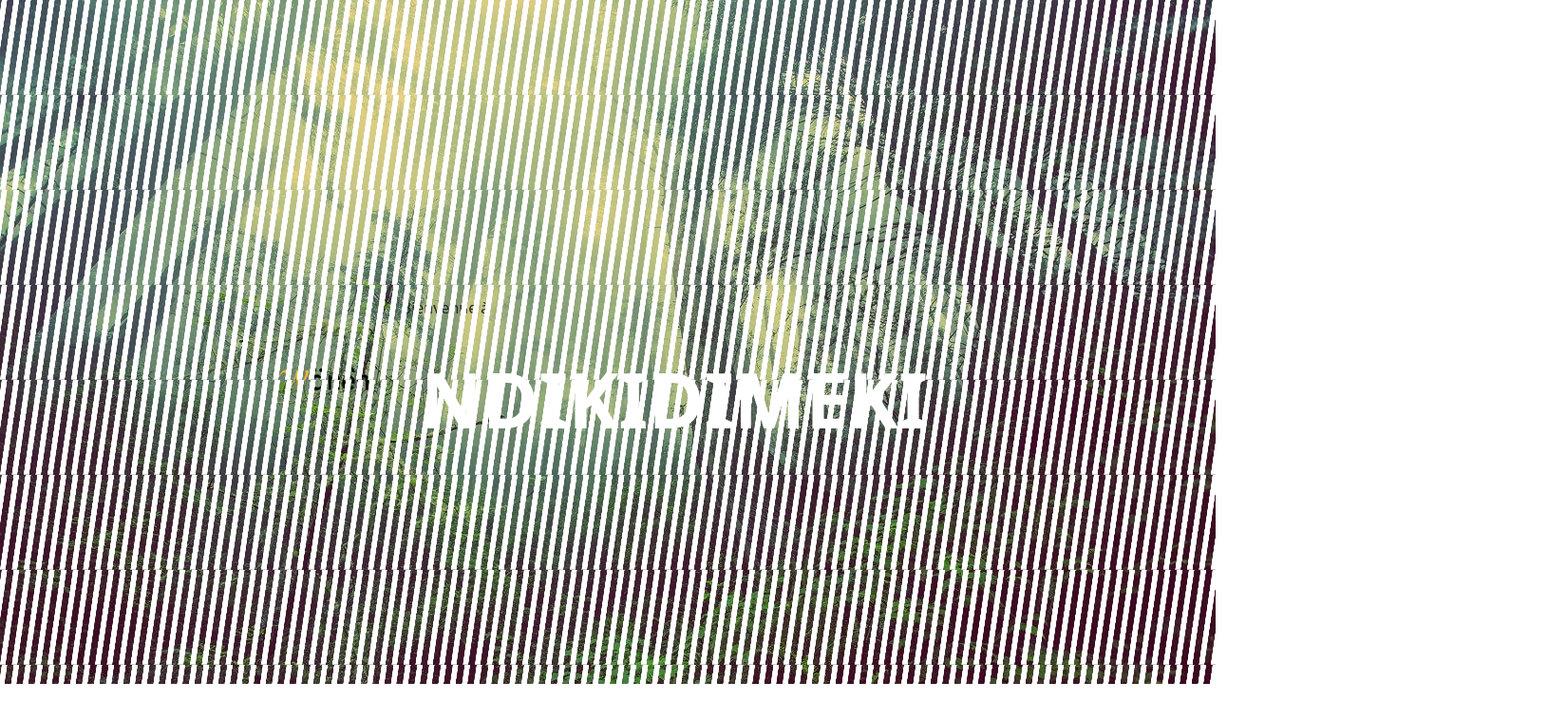
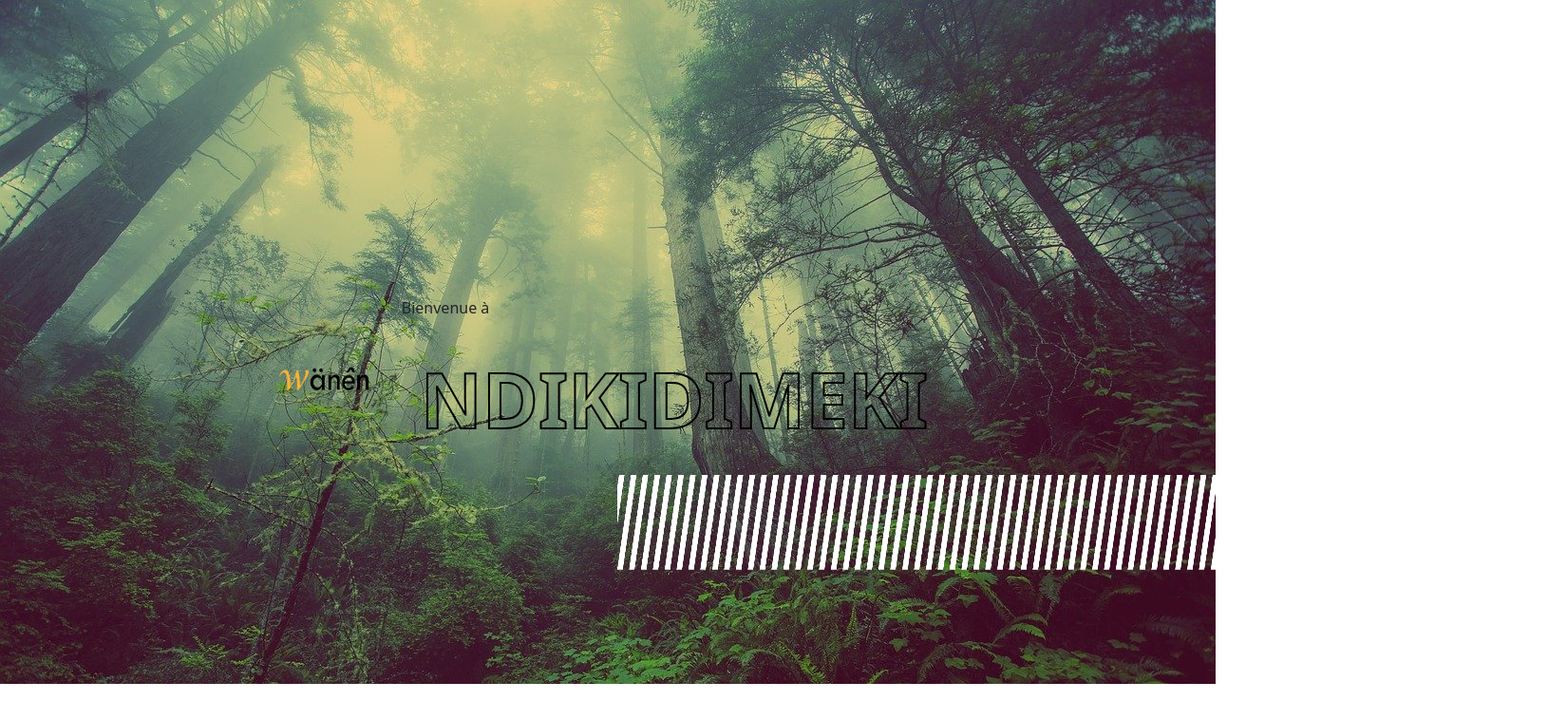
Before and after one commit to Andr3aL/NDIKINIMEKI_W-n-n_Andrea, a plain HTML site: page index.html in a window 1280 px wide. Shown: the whole page at 95% size, 1650 px wide, since content can reach past the window. Drawn offline with nearby package versions, Linux system fonts and the light colour scheme.

Commit message:
24-11-24 maison 22h24

```diff
--- a/assets/style.css
+++ b/assets/style.css
@@ -18,7 +18,7 @@ body {
         justify-content: center;
         align-items: center;
         height: 100vh;
-        background-color: #fff;
+        /* background-color: #fff; */
         overflow: hidden;
     }
 
@@ -86,34 +86,43 @@ main {
 .pattern-container {
     position: relative;
     display: inline-block;
+    z-index: 1;
+    background-color: transparent;
 }
 
 .animated-title {
     font-size: 5rem;
     font-weight: bold;
-    color: white;
+    color: transparent;
     position: relative;
-    z-index: 2; /* Pour que le titre soit au-dessus */
+    z-index: 3; /* Pour que le titre soit au-dessus */
     text-transform: uppercase;
     margin: 0;
     padding: 20px;
     overflow: hidden;
+    -webkit-text-stroke-width: 2px;
+    -webkit-text-stroke-color: black;
+    -webkit-text-stroke: solid;
+    overflow: hidden;
+
 }
 
 /* Pattern arrière-plan */
 .pattern-container::before {
     content: '';
     position: absolute;
-    top: 0;
-    left: 0;
-    width: 100%;
-    height: 100%;
+    top: 500px;
+    left: 650px;
+    width: 1000px;
+    height: 200px;
     background-image: url('./images/pattern.png'); /* Remplace par le chemin de l'image */
-    background-size: 100px 100px; /* Ajuste la taille du pattern */
+    background-size: 100px 100px;
+    background-repeat: repeat-x; /* Ajuste la taille du pattern */
     z-index: 1; /* En dessous du texte */
     animation: movePattern 5s linear infinite; /* Animation continue */
     -webkit-mask: text; /* Clipping via le texte */
     mask: text;
+
 }
 
 /* Animation du pattern */
```
